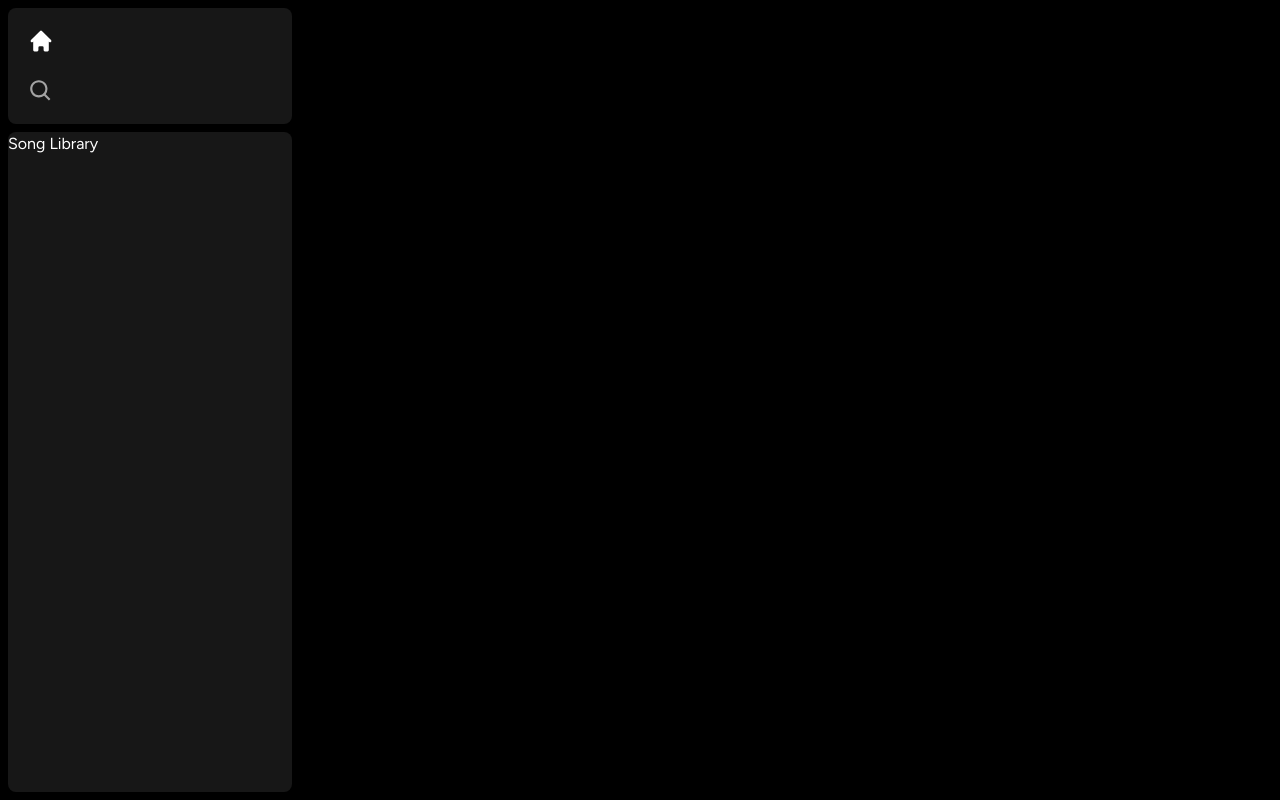
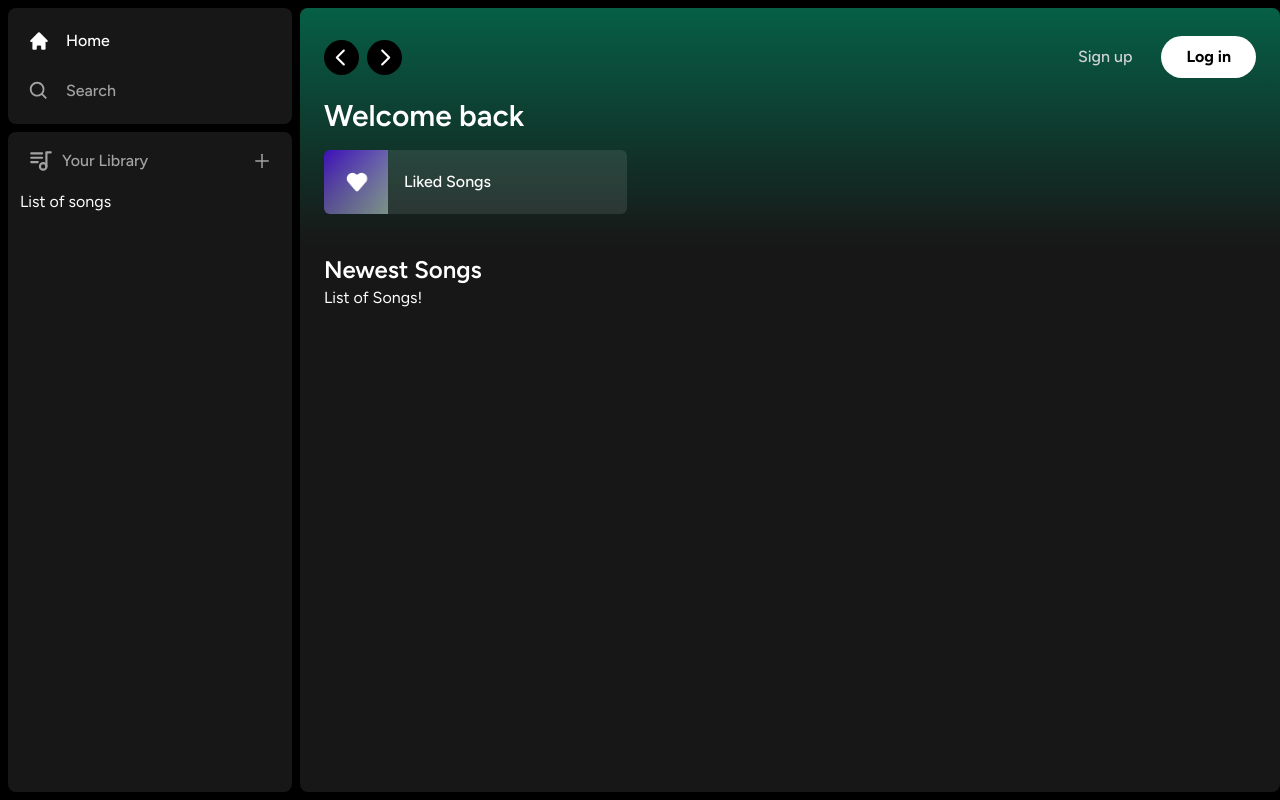
Before and after one commit to rkDevguru47/rk_spotify, a Next.js app: page / in a window 1280 px wide. Built offline with nearby package versions, Linux system fonts and the light colour scheme.

Commit message:
created the entire layout needed for the clone

```diff
--- a/app/(site)/page.tsx
+++ b/app/(site)/page.tsx
@@ -1,9 +1,33 @@
+import Header from "@/components/Header";
+import ListItem from "@/components/ListItem";
 
 
 export default function Home() {
   return (
-   <div className='text-green-500'>
-    Hello (Site!)
+   <div className=' bg-neutral-900 rounded-lg h-full w-full overflow-hidden overflow-y-auto '>
+      <Header>
+        <div className="mb-2">
+          <h1 className="text-white text-3xl font-semibold">
+            Welcome back
+          </h1>
+          <div className="grid grid-cols-1 sm:grid-col-2 xl:grid-cols-3 2xl:grid-cols-4 gap-3 mt-4">
+            <ListItem  image="/images/liked.png"
+            name="Liked Songs"
+            href="liked"
+            />
+          </div>
+        </div>
+      </Header>
+      <div className="mt-2 mb-7 px-6">
+        <div className="flex justify-between items-center ">
+          <h1 className="text-white text-2xl font-semibold">
+            Newest Songs
+          </h1>
+        </div>
+        <div>
+          List of Songs!
+        </div>
+      </div>
    </div>
   )
 }
--- a/components/Box.tsx
+++ b/components/Box.tsx
@@ -2,16 +2,16 @@
 
 interface BoxProps {
     children: React.ReactNode;
-    classname?: string;
+    className?: string;
 }
 
 const Box:React.FC<BoxProps> = ({
     children,
-    classname
+    className
 }) => {
   return (
     <div className={twMerge(`bg-neutral-900 rounded-lg h-fit w-full`,
-    classname)}>
+    className)}>
         {children }
         </div>
   )
--- /dev/null
+++ b/components/Button.tsx
@@ -0,0 +1,33 @@
+import { forwardRef } from "react"
+import {twMerge} from "tailwind-merge"
+
+interface ButtonProps
+ extends React.ButtonHTMLAttributes<HTMLButtonElement>{}
+
+
+
+const Button = forwardRef<HTMLButtonElement, ButtonProps>(({
+    className,
+    children,
+    disabled,
+    type= 'button',
+    ...props
+},ref)=>{
+    return(
+        <button
+        type={type}
+        className={twMerge(`w-full rounded-full
+        bg-green-500 border border-transparent
+        px-3 py-3 disabled:cursor-not-allowed disabled:opacity-50
+        text-black font-bold hover:opacity-75 transition`,className)}
+        disabled={disabled}
+        ref={ref}
+        {...props}>
+            {children}
+        </button>
+    )
+})
+
+Button.displayName = "Button";
+
+export default Button
--- /dev/null
+++ b/components/Header.tsx
@@ -0,0 +1,73 @@
+'use client';
+
+import { useRouter } from "next/navigation";
+import  {twMerge} from 'tailwind-merge';
+import  { RxCaretLeft, RxCaretRight } from 'react-icons/rx';
+import { HiHome } from "react-icons/hi";
+import { BiSearch } from "react-icons/bi";
+import Button from "./Button";
+
+interface HeaderProps {
+    children: React.ReactNode;
+    className?: string;
+}
+
+const Header:React.FC<HeaderProps> = ({
+    children,
+    className,
+}) => {
+    const router = useRouter();
+
+    const handleLogout = () => {
+        //handle logout in the future
+    }
+
+  return (
+    <div className={twMerge(`h-fit bg-gradient-to-b from-emerald-800 p-6`,
+    className)}>
+        <div className="w-full mb-4 flex items-center justify-between">
+            <div className="hidden md:flex gap-x-2 items-center ">
+                <button
+                onClick={() => router.back()}
+                className="rounded-full bg-black flex items-center justify-center cursor-pointer hover:opacity-75 transition">
+                    <RxCaretLeft size={35} className="text-white"/>
+                </button>
+                <button
+                onClick={()=> router.forward()}
+                className="rounded-full bg-black flex items-center justify-center cursor-pointer hover:opacity-75 transition">
+                    <RxCaretRight size={35} className="text-white"/>
+                </button>
+            </div>
+            <div className="flex md:hidden gap-x-2 items-center">
+                <button className="rounded-full p-2 bg-white flex items-center justify-center hover:opacity-75 transition">
+                    <HiHome className="text-black" size={20}/>
+                </button>
+                <button className="rounded-full p-2 bg-white flex items-center justify-center hover:opacity-75 transition">
+                    <BiSearch className="text-black" size={20}/>
+                </button>
+            </div>
+            <div className="flex justify-between items-center gap-x-4">
+                <>
+                    <div>
+                        <Button
+                        onClick={()=>{}}
+                        className="bg-transparent text-neutral-300 font-medium">
+                           Sign up
+                        </Button>
+                    </div>
+                    <div>
+                        <Button
+                        onClick={()=>{}}
+                        className="bg-white px-6 py-2">
+                           Log in
+                        </Button>
+                    </div>
+                </>
+            </div>
+        </div>
+        {children}
+    </div>
+  )
+}
+
+export default Header
--- /dev/null
+++ b/components/Library.tsx
@@ -0,0 +1,34 @@
+'use client';
+
+import { TbPlaylist } from 'react-icons/tb';
+import { AiOutlinePlus } from 'react-icons/ai';
+
+const Library = () => {
+    const onClick = () => {
+        //handle upload later
+    };
+
+  return (
+    <div className="flex flex-col">
+        <div className="flex items-center justify-between px-5 pt-4">
+            <div
+            className="inline-flex items-center gap-x-2 ">
+                <TbPlaylist size={26}
+                className='text-neutral-400'/>
+                <p className='text-neutral-400 font-medium text-md '>
+                    Your Library
+                </p>
+            </div>
+        <AiOutlinePlus
+        onClick={onClick}
+        className='text-neutral-400 cursor-pointer hover:text-white transition'
+        size={20}/>
+        </div>
+        <div className='flex flex-col gap-y-2 px-3 mt-4'>
+            List of songs
+        </div>
+    </div>
+  )
+}
+
+export default Library
--- /dev/null
+++ b/components/ListItem.tsx
@@ -0,0 +1,49 @@
+'use client';
+
+import { useRouter } from "next/navigation";
+import Image from "next/image";
+import { FaPlay } from "react-icons/fa";
+
+interface ListItemProps {
+    image: string;
+    name: string;
+    href: string;
+}
+
+const ListItem: React.FC<ListItemProps> = ({
+    image,
+    name,
+    href
+}) => {
+    const router= useRouter();
+    const onClick = () => {
+        //add authentication before pushing
+        router.push(href);
+    }
+
+  return (
+
+    <button
+    onClick={onClick}
+    className="relative group flex
+    items-center rounded-md
+    overflow-hidden gap-x-4 bg-neutral-100/10
+    hover:bg-neutral-100/20 transition pr-4">
+        <div className="relative min-h-[64px] min-w-[64px] ">
+            <Image className="object-cover" fill src={image}  alt="Image"/>
+        </div>
+        <p className="font-medium truncate py-5">
+            {name}
+        </p>
+        <div className="absolute transition opacity-0
+        rounded-full flex items-center justify-center bg-green-500
+        p-4 drop-shadow-md right-5
+        group-hover:opacity-100
+        hover:scale-110">
+            <FaPlay className="text-black"/>
+        </div>
+    </button>
+  )
+}
+
+export default ListItem
--- a/components/Sidebar.tsx
+++ b/components/Sidebar.tsx
@@ -6,6 +6,7 @@
 import { BiSearch } from "react-icons/bi";
 import Box from "./Box";
 import SidebarItem from "./SidebarItem";
+import Library from "./Library";
 interface SidebarProps {
 children: React.ReactNode;
 }
@@ -37,10 +38,13 @@
             ))}
          </div>
         </Box>
-        <Box classname="overflow-y-auto h-full">
-          Song Library
+        <Box className="overflow-y-auto h-full">
+          <Library/>
         </Box>
       </div>
+      <main className="h-full flex-1 overflow-y-auto py-2">
+        {children}
+      </main>
     </div>
   )
 }
--- a/components/SidebarItem.tsx
+++ b/components/SidebarItem.tsx
@@ -19,9 +19,10 @@
    <Link href={href}
    className={twMerge(`flex flex-row h-auto items-center w-full gap-x-4
    text-md font-medium  cursor-pointer  hover:text-white
-   transtion text-neutral-400 py-1`,active && 'text-white')}
+   transition text-neutral-400 py-1`,active && 'text-white')}
    >
     <Icon size={26}/>
+    <p className="truncate w-full">{label}</p>
    </Link>
   )
 }
```
Also changed, not shown: public/images/liked.png (added).
